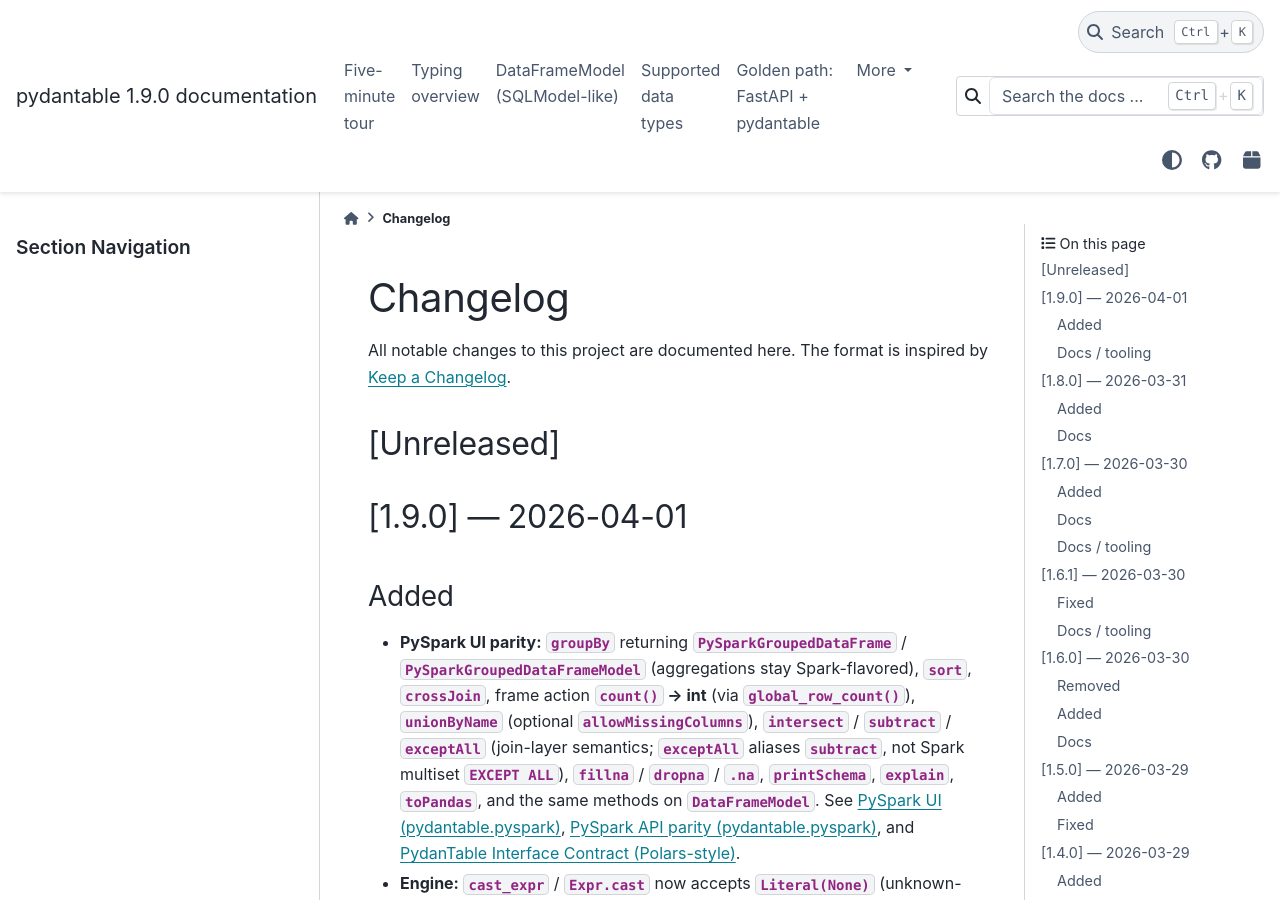
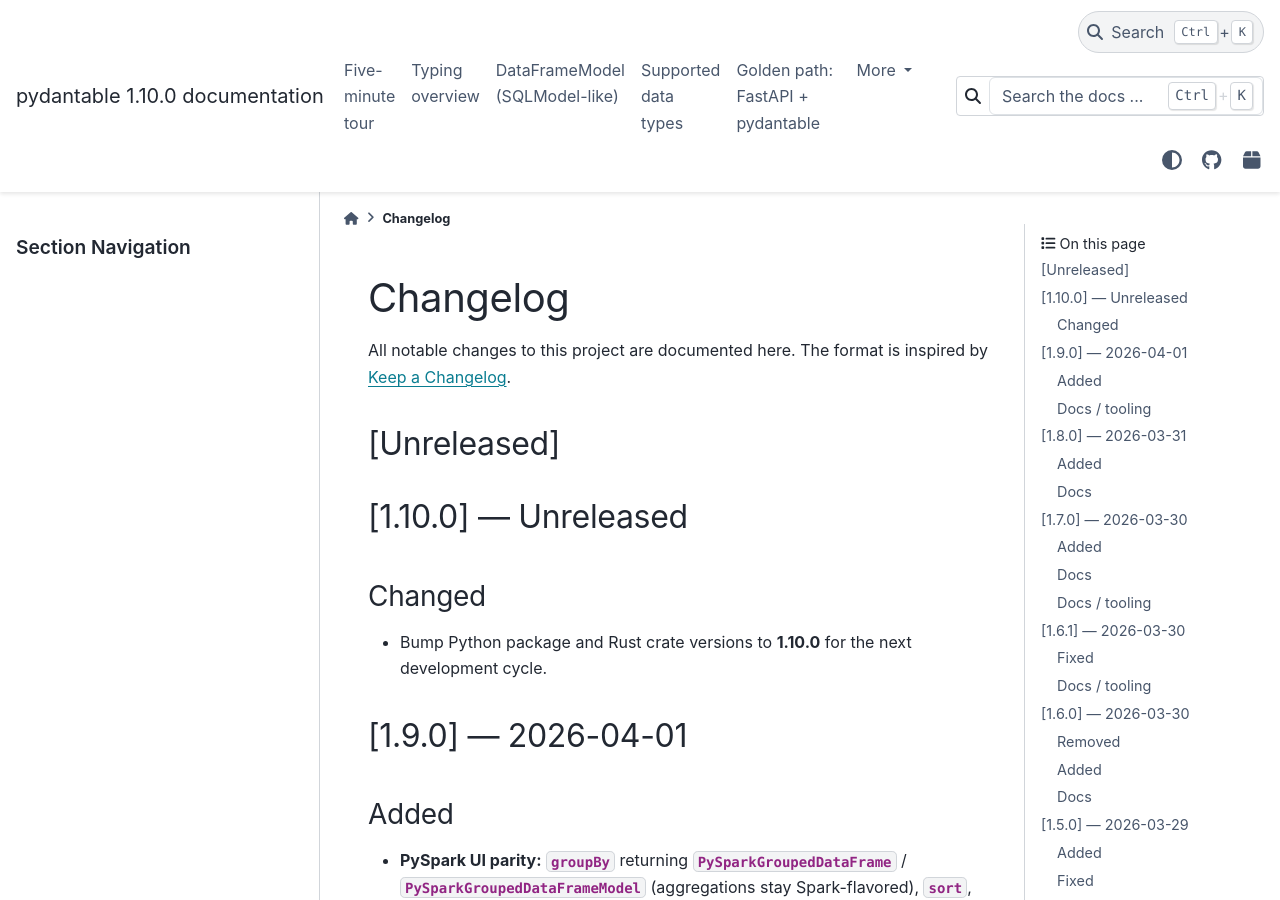
Before and after one commit to eddiethedean/pydantable, a Sphinx documentation site: the page built from docs/changelog.md, in a window 1280 px wide and 900 px high. Built offline with Sphinx 7.4.7 and the PyData theme 0.15.4, drawn with Linux system fonts in a browser that asks for light colours; the version number is read from the project's files by our own code; some of the changed text lies outside the part shown.

Commit message:
chore: bump version to Pydantable 1.10.0
- Align pyproject, Cargo, __version__ stubs, and docs index/roadmap
- Add changelog Unreleased section for 1.10.0

```diff
--- a/docs/POLARS_TRANSFORMATIONS_ROADMAP.md
+++ b/docs/POLARS_TRANSFORMATIONS_ROADMAP.md
@@ -4,7 +4,7 @@
 Polars while preserving `pydantable`'s typed schema contracts.
 
 Notes that say **Implemented on branch `v0.5.0`** refer to historical work landed in the 0.5.x line.
-The current release is **1.9.0** (see `docs/changelog.md`). Older bullets below still record the 0.5.x baseline plus later additions.
+The current release is **1.10.0** (see `docs/changelog.md`). Older bullets below still record the 0.5.x baseline plus later additions.
 
 **Post–P7 (0.18.0+):** Phases **P1–P7** below are **complete**. Further Polars-style parity is **additive** (new `Expr` methods, transforms, or façade wrappers) and is tracked in [`PARITY_SCORECARD.md`](PARITY_SCORECARD.md), [`PYSPARK_PARITY.md`](PYSPARK_PARITY.md), and [`ROADMAP.md`](ROADMAP.md)—not as a new “P8” checklist unless maintainers add one explicitly.
 
--- a/docs/ROADMAP.md
+++ b/docs/ROADMAP.md
@@ -1,6 +1,6 @@
 # PydanTable roadmap (shipped → v1.0.0)
 
-**Latest release: `1.9.0`.** The **Planned v1.0.0** checklist (below) is **complete** for that tag. **Shipped in 0.23.0** adds **lazy `read_*` / `aread_*` file roots** (Parquet, CSV, NDJSON, IPC, **JSON**), **`DataFrame.write_*`** lazy pipeline output, **`export_*`** for eager dict→file, **`DataFrameModel`** glue (**`from_sql`**, **`write_sql`**, **`read_parquet_url_ctx`**), **HTTP/object-store `max_bytes`**, **`MissingRustExtensionError`**, and **breaking renames** (**`materialize_*`**, **`fetch_sql`**, **`fetch_*_url`**)—see **Shipped in 0.23.0** below and {doc}`IO_OVERVIEW`. **0.22.0** introduced the **`pydantable.io`** package (vocabulary evolved in **0.23.0**; see {doc}`changelog`). Earlier **0.20.0** / **0.21.0** items (**UX** docs, **Streamlit** interchange, …) remain in their sections. **ipywidgets** / interactive explorers remain **Later** unless promoted. This document also summarizes shipped history and **Later** / **After v1.0.0** backlogs.
+**Latest release: `1.10.0`.** The **Planned v1.0.0** checklist (below) is **complete** for that tag. **Shipped in 0.23.0** adds **lazy `read_*` / `aread_*` file roots** (Parquet, CSV, NDJSON, IPC, **JSON**), **`DataFrame.write_*`** lazy pipeline output, **`export_*`** for eager dict→file, **`DataFrameModel`** glue (**`from_sql`**, **`write_sql`**, **`read_parquet_url_ctx`**), **HTTP/object-store `max_bytes`**, **`MissingRustExtensionError`**, and **breaking renames** (**`materialize_*`**, **`fetch_sql`**, **`fetch_*_url`**)—see **Shipped in 0.23.0** below and {doc}`IO_OVERVIEW`. **0.22.0** introduced the **`pydantable.io`** package (vocabulary evolved in **0.23.0**; see {doc}`changelog`). Earlier **0.20.0** / **0.21.0** items (**UX** docs, **Streamlit** interchange, …) remain in their sections. **ipywidgets** / interactive explorers remain **Later** unless promoted. This document also summarizes shipped history and **Later** / **After v1.0.0** backlogs.
 
 Release history (high level): [`changelog.md`](changelog.md).
 
--- a/docs/changelog.md
+++ b/docs/changelog.md
@@ -3,6 +3,12 @@
 All notable changes to this project are documented here. The format is inspired by [Keep a Changelog](https://keepachangelog.com/en/1.1.0/).
 
 ## [Unreleased]
+
+## [1.10.0] — Unreleased
+
+### Changed
+
+- Bump Python package and Rust crate versions to **1.10.0** for the next development cycle.
 
 ## [1.9.0] — 2026-04-01
 
--- a/pyproject.toml
+++ b/pyproject.toml
@@ -4,7 +4,7 @@
 
 [project]
 name = "pydantable"
-version = "1.9.0"
+version = "1.10.0"
 description = "Strongly-typed DataFrames for Python, powered by Rust."
 readme = "README.md"
 license = { text = "MIT" }
```
Also changed, not shown: docs/index.md (+1 -1 lines), 4 other files.
